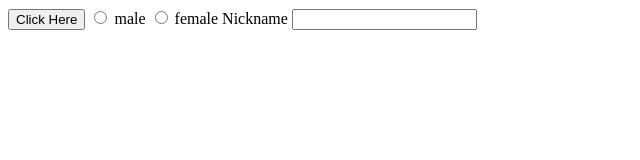
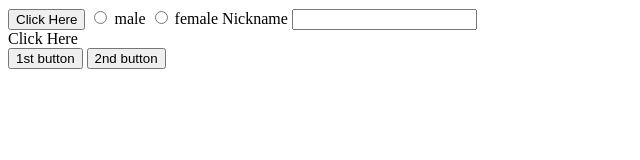
Before and after one commit to lekchan000/WebDev, a plain HTML site: page js-event.html in a window 1280 px wide. Shown: the whole page, without its empty margins (0-640 px from the left). Drawn offline with Linux system fonts and the light colour scheme.

Commit message:
Add interactive elements to js-event.html with event logging for mouse and button actions

```diff
--- a/js-event.html
+++ b/js-event.html
@@ -15,6 +15,20 @@
     <input type="radio" name="gender" value="female" onchange="changegender()"> female
     <!----------------------------------------------------------------------------------------------->
     Nickname <input type="text" name="nickname" onkeyup="changenickname()">
+    <!----------------------------------------------------------------------------------------------->
+    <div onmouseover="overItem()" onmouseup="upItem()" onmousedown="downItem()">
+        Click Here
+    </div>
+    <!----------------------------------------------------------------------------------------------->
+    <button onclick="clickItem()">
+        1st button
+    </button>
+    <button id="button2nd">
+        2nd button
+    </button>
+    <!----------------------------------------------------------------------------------------------->
+    <!----------------------------------------------------------------------------------------------->
+
 
     <script>
     //----------------------------------------------------------------------------------------------->
@@ -38,6 +52,25 @@
             let nickDOM = document.querySelector("input[name=nickname]")
             console.log("Change Nickname : ",nickDOM.value)
         }
+    //-----------------------------------------------------------------------------------------------
+        function overItem(){
+            console.log("mouse over")
+        }
+        function upItem(){
+            console.log("mouse up")
+        }
+        function downItem(){
+            console.log("mouse down")
+        }
+    //-----------------------------------------------------------------------------------------------
+        function clickItem(){
+            console.log("1st clicked")
+        }
+
+        let button2ndDom = document.getElementById("button2nd")
+        button2ndDom.addEventListener("click",function(){
+            console.log("2nd clicked")
+        })
     </script>
 </body>
 </html>
```
